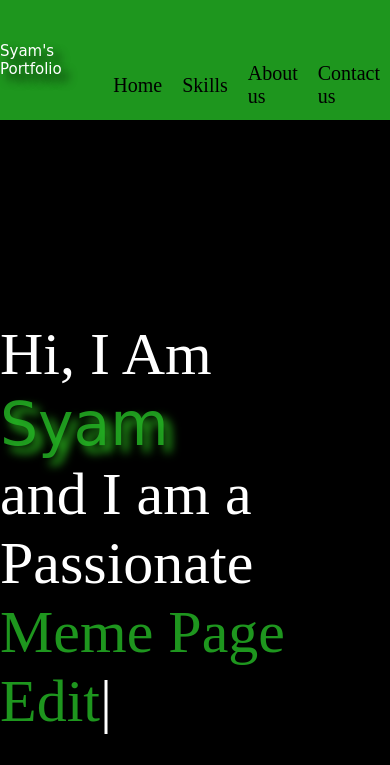
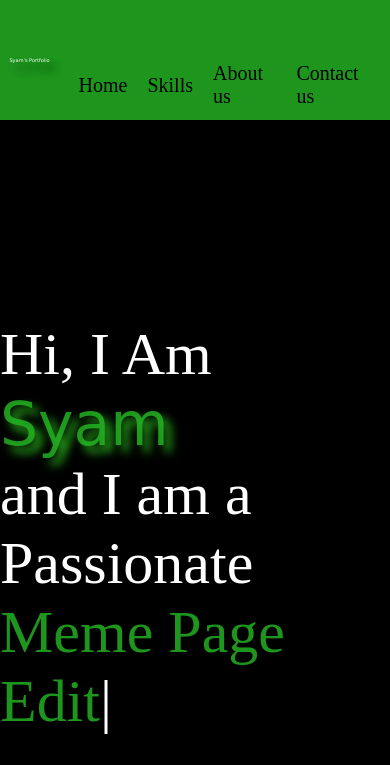
Before and after one commit to Syamsatyanarayana/PORTFOLIO, a plain HTML site: page index.html in a window 390 px wide. Shown: the top 765 px of the page. Drawn offline with nearby package versions, Linux system fonts and the light colour scheme; a web font is replaced by a local one.

Commit message:
Update style.css

```diff
--- a/style.css
+++ b/style.css
@@ -170,7 +170,7 @@ ul{
         flex-direction: row;
     }
     #logo{
-        font-size: 15px;
+        font-size: 5px;
     }
     nav ul{
         display: flex;
```
